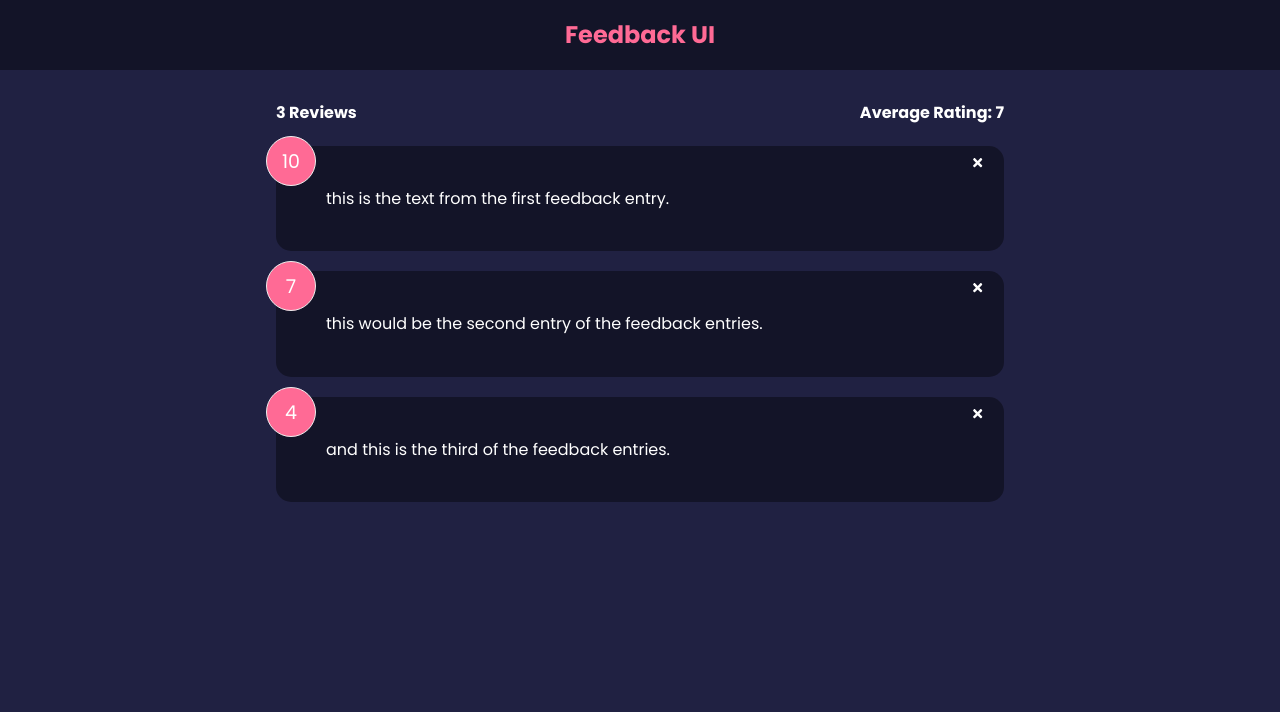
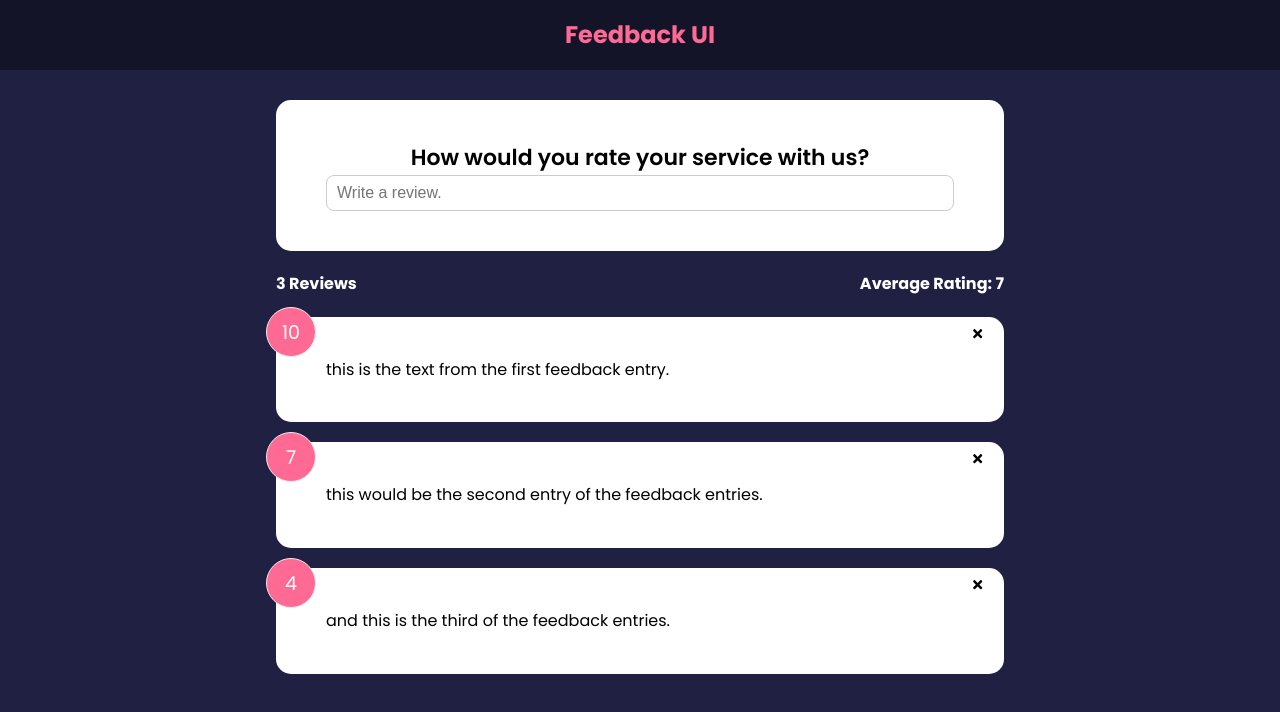
Before and after one commit to NayNayRen/feedback-app, a React (Create React App) app: page / in a window 1280 px wide. Shown: the top 712 px of the page. Built offline with nearby package versions, Linux system fonts and the light colour scheme.

Commit message:
created Form component and swapped colors for cards

```diff
--- a/src/App.js
+++ b/src/App.js
@@ -3,6 +3,7 @@
 import FeedbackList from './components/FeedbackList';
 import FeedbackData from './data/FeedbackData';
 import FeedbackStats from './components/FeedbackStats';
+import FeedbackForm from './components/FeedbackForm';
 
 function App() {
   // feedback list as global/app level state, passed as a prop to FeedbackList
@@ -19,6 +20,7 @@
     <>
       <Header />
       <div className="container">
+        <FeedbackForm />
         <FeedbackStats feedback={feedback} />
         {/* props are passed from FeedbackList component */}
         <FeedbackList feedback={feedback} handleDelete={deleteFeedback} />
--- /dev/null
+++ b/src/components/FeedbackForm.jsx
@@ -0,0 +1,17 @@
+import Card from './shared/Card';
+
+function FeedbackForm() {
+  return (
+    <Card>
+      <form>
+        <h2>How would you rate your service with us?</h2>
+        {/* @todo - rating select component */}
+        <div className="input-group">
+          <input type="text" placeholder="Write a review." />
+        </div>
+      </form>
+    </Card>
+  );
+}
+
+export default FeedbackForm;
--- a/src/components/FeedbackItem.jsx
+++ b/src/components/FeedbackItem.jsx
@@ -8,7 +8,7 @@
       <div className="num-display">{item.rating}</div>
       {/* you can set onClick events inline using arrow functions or named function */}
       <button onClick={() => handleDelete(item.id)} className="close">
-        <FaTimes color="#fff" />
+        <FaTimes color="#000" />
       </button>
       <div className="text-display">{item.text}</div>
     </Card>
--- a/src/components/shared/Card.jsx
+++ b/src/components/shared/Card.jsx
@@ -6,8 +6,8 @@
     <div
       className="card"
       style={{
-        backgroundColor: reverse ? 'rgba(0,0,0,0.4)' : '#fff',
-        color: reverse ? '#fff' : '#000',
+        backgroundColor: reverse ? '#fff' : 'rgba(0,0,0,0.4)',
+        color: reverse ? '#000' : '#fff',
       }}
     >
       {children}
```
